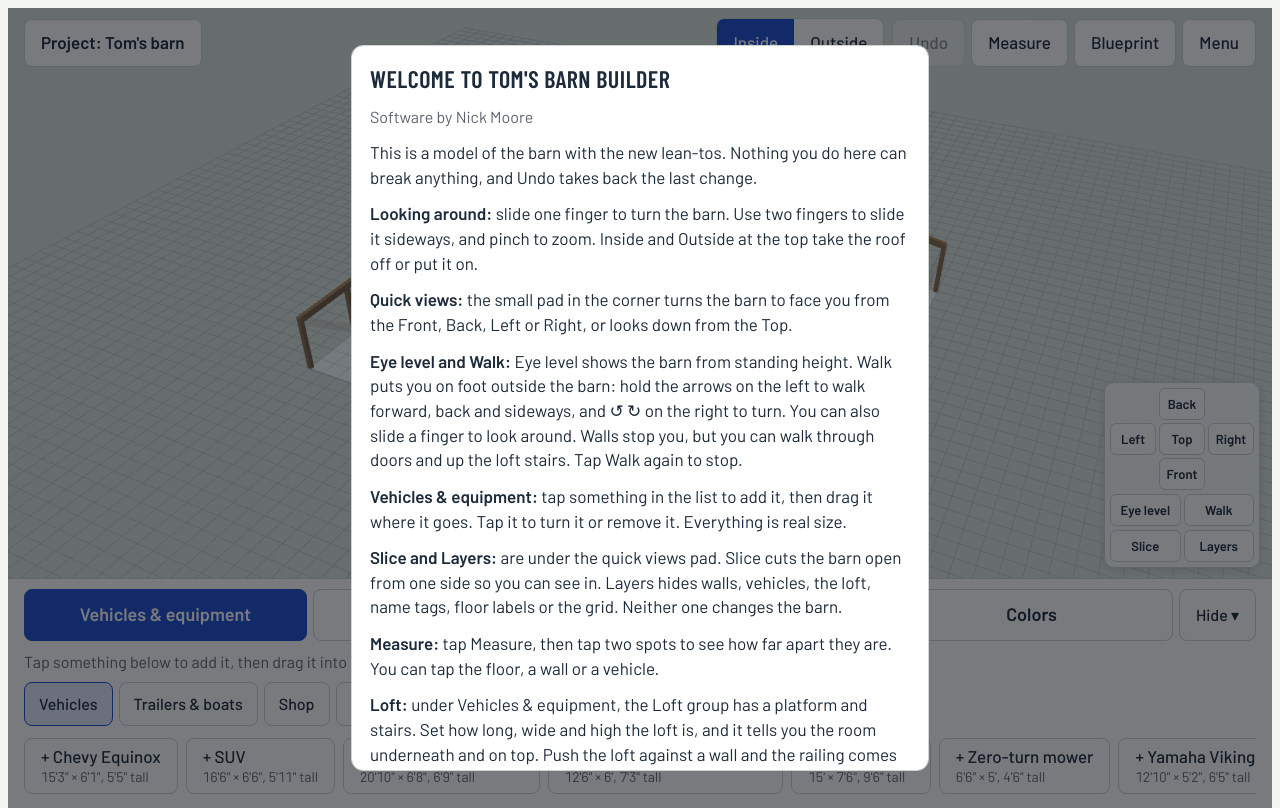
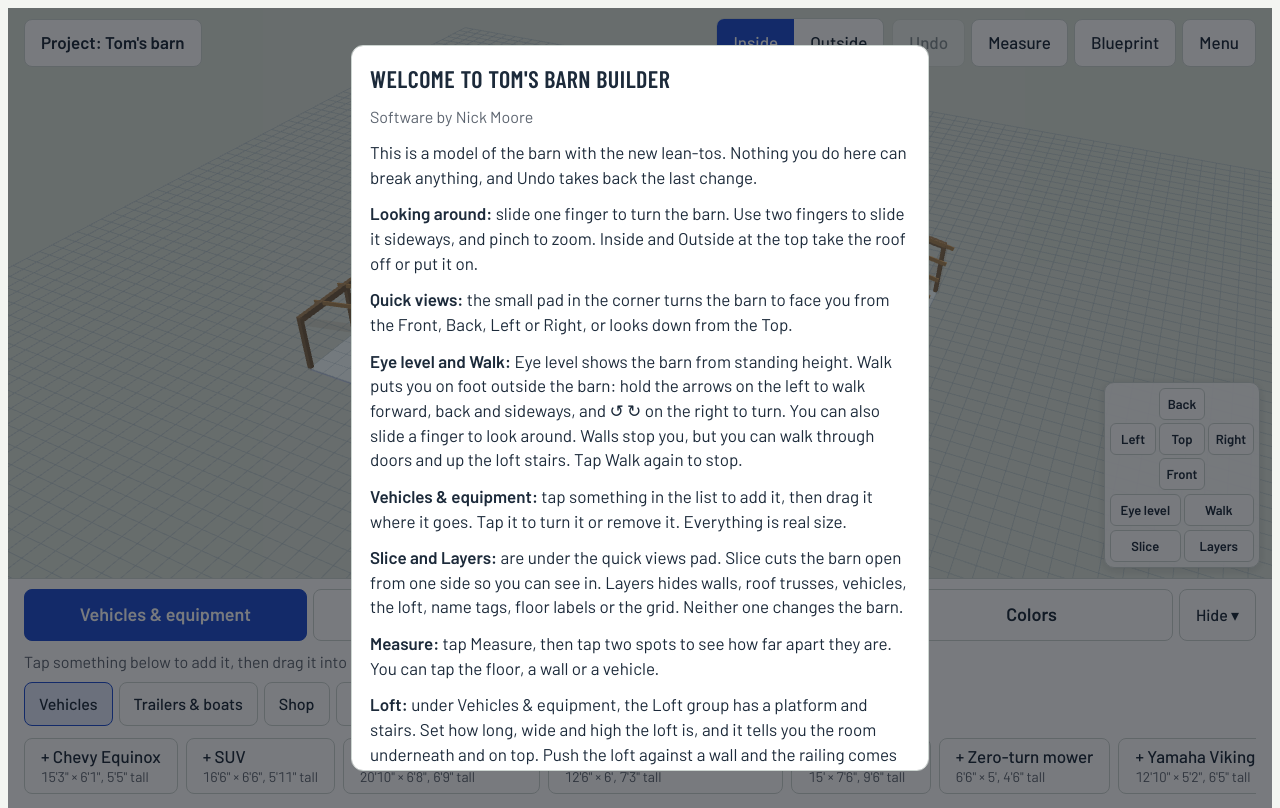
Before and after one commit to NMoore42/Barn-builder-, a plain HTML site: page app.html in a window 1280 px wide. Drawn offline with nearby package versions, Linux system fonts and the light colour scheme.

Commit message:
Roof trusses and lean-to rafters, with a Roof trusses layer

```diff
--- a/app.html
+++ b/app.html
@@ -423,7 +423,7 @@ function emptyGroup(g){while(g.children.length){const c=g.children.pop();c.trave
 
 const groundMat=new THREE.MeshBasicMaterial({color:0xdbe2d9});
 const ground=new THREE.Mesh(new THREE.PlaneGeometry(900,900),groundMat); ground.rotation.x=-Math.PI/2; ground.position.set(30,-0.22,24); scene.add(ground);
-let grid=null; const walk={on:false,x:0,z:0,y:0,h:0,p:-.06,hold:{},last:0,raf:0}; let look=null; const LAY={walls:true,items:true,loft:true,tags:true,floor:true,grid:true};
+let grid=null; const walk={on:false,x:0,z:0,y:0,h:0,p:-.06,hold:{},last:0,raf:0}; let look=null; const LAY={walls:true,trusses:true,items:true,loft:true,tags:true,floor:true,grid:true};
 function applyTheme(){const cs=getComputedStyle(document.documentElement), v=n=>cs.getPropertyValue(n).trim()||'#888';
   renderer.setClearColor(new THREE.Color(v('--sky'))); groundMat.color.set(v('--ground'));
   if(grid){scene.remove(grid);grid.geometry.dispose();grid.material.dispose();}
@@ -456,13 +456,24 @@ function buildRoof(){emptyGroup(roof);
   function quad(p){const geo=new THREE.BufferGeometry();geo.setAttribute('position',new THREE.Float32BufferAttribute(p.flat(),3));geo.setIndex([0,1,2,0,2,3]);geo.computeVertexNormals();roof.add(new THREE.Mesh(geo,roofMat));}
   const z0=-1,z1=D_ALL+1,o=.12,E=eave()+o,R=ridge()+o,H=leanHi()+o,Lo=leanLo()-(leanHi()-leanLo())/14+o;
   quad([[14,E,z0],[30,R,z0],[30,R,z1],[14,E,z1]]); quad([[46,E,z0],[30,R,z0],[30,R,z1],[46,E,z1]]);
-  quad([[14,H,z0],[-1,Lo,z0],[-1,Lo,z1],[14,H,z1]]); quad([[46,H,z0],[61,Lo,z0],[61,Lo,z1],[46,H,z1]]);}
+  quad([[14,H,z0],[-1,Lo,z0],[-1,Lo,z1],[14,H,z1]]); quad([[46,H,z0],[61,Lo,z0],[61,Lo,z1],[46,H,z1]]);buildTrusses();}
+/* roof trusses every 4 ft over the barn (bottom chord at wall height, W webs) and sloped rafters over the lean-tos */
+const trussG=new THREE.Group(),trussMat=new THREE.MeshLambertMaterial({color:0xb08a58});scene.add(trussG);
+function member(x1,y1,x2,y2,z,w,dp){const l=Math.hypot(x2-x1,y2-y1),m=new THREE.Mesh(new THREE.BoxGeometry(l,w||.45,dp||.15),trussMat);
+  m.position.set((x1+x2)/2,(y1+y2)/2,z);m.rotation.z=Math.atan2(y2-y1,x2-x1);trussG.add(m);}
+function buildTrusses(){emptyGroup(trussG);const E=eave()-.25,R=ridge()-.3,H=leanHi()-.25,Lo=leanLo()-(leanHi()-leanLo())/14-.25,x0=14,x1=46,xm=30,
+    b1=x0+(x1-x0)/3,b2=x0+2*(x1-x0)/3,ty=t=>E+(R-E)*t;
+  for(let z=.25;z<=D_ALL;z+=4){const zz=Math.min(z,D_ALL-.25);
+    member(x0,E,x1,E,zz);member(x0,E,xm,R,zz);member(xm,R,x1,E,zz);
+    member(b1,E,x0+(xm-x0)/2,ty(.5),zz,.3);member(b1,E,xm,R,zz,.3);member(b2,E,xm,R,zz,.3);member(b2,E,xm+(x1-xm)/2,ty(.5),zz,.3);
+    member(x0,H,-1,Lo,zz,.5);member(x1,H,61,Lo,zz,.5);}
+  trussG.visible=LAY.trusses;}
 const sidingTex=(()=>{const c=document.createElement('canvas');c.width=8;c.height=64;const x=c.getContext('2d');
   for(let i=0;i<2;i++){const g=x.createLinearGradient(0,i*32,0,i*32+32);g.addColorStop(0,'#8c8c8c');g.addColorStop(.14,'#efefef');g.addColorStop(1,'#ffffff');x.fillStyle=g;x.fillRect(0,i*32,8,32);}
   const t=new THREE.CanvasTexture(c);t.wrapS=t.wrapT=THREE.RepeatWrapping;t.anisotropy=4;return t;})();
 
 /* ================= state ================= */
-const slicePlane=new THREE.Plane(new THREE.Vector3(0,0,-1),1e6); renderer.localClippingEnabled=true; roofMat.clippingPlanes=[slicePlane];
+const slicePlane=new THREE.Plane(new THREE.Vector3(0,0,-1),1e6); renderer.localClippingEnabled=true; roofMat.clippingPlanes=[slicePlane]; trussMat.clippingPlanes=[slicePlane];
 const KEY='poleBarnPlanner.v1';
 let uid=1; const nid=()=>'i'+(uid++)+Math.random().toString(36).slice(2,6);
 const walls={}; let items=[];
@@ -681,7 +692,7 @@ function removeItemMesh(it){if(it.g){itemsG.remove(it.g);it.g.traverse(c=>{if(c.
 function itemShown(it){return CAT[it.t].g==='Loft'?LAY.loft:LAY.items;}
 function applyItemLayer(it){if(!it.g)return;const v=itemShown(it);it.g.visible=v;if(it.lab)it.lab.visible=v;}
 function applyLayers(){tagsOn=LAY.tags;wallsG.visible=LAY.walls;items.forEach(applyItemLayer);labelsG.visible=LAY.tags&&view!=='outside'&&!walk.on;
-  zoneLabels.forEach(z=>{z.me.visible=LAY.floor;});if(grid)grid.visible=LAY.grid;
+  zoneLabels.forEach(z=>{z.me.visible=LAY.floor;});if(grid)grid.visible=LAY.grid;trussG.visible=LAY.trusses;
   if(sel&&((sel.kind==='item'&&findItem(sel.id)&&!itemShown(findItem(sel.id)))||(sel.kind!=='item'&&!LAY.walls)))select(null);redraw();}
 function buildItem(it){removeItemMesh(it);const g=CAT[it.t].b(dims(it));g.userData.pick={kind:'item',id:it.i};it.g=g;itemsG.add(g);
   const tx=textTexture([CAT[it.t].n],'#ffffff','rgba(28,42,58,.82)'),sp=new THREE.Sprite(new THREE.SpriteMaterial({map:tx.t,depthWrite:false}));
@@ -1062,7 +1073,7 @@ const menuPage=settings=>{$('menuMain').hidden=settings;$('menuSettings').hidden
 $('mToSettings').onclick=()=>{menuPage(true);$('mBack').focus();};
 $('mBack').onclick=()=>{menuPage(false);$('mToSettings').focus();};
 $('btnMore').onclick=()=>{const m=$('menu');menuPage(false);m.style.top=(document.querySelector('.bar').offsetHeight+2)+'px';m.hidden=!m.hidden;$('btnMore').setAttribute('aria-expanded',String(!m.hidden));};
-const LAYER_LIST=[['walls','Walls and doors'],['items','Vehicles and equipment'],['loft','Loft and stairs'],['tags','Name tags'],['floor','Floor labels'],['grid','Grid']];
+const LAYER_LIST=[['walls','Walls and doors'],['trusses','Roof trusses'],['items','Vehicles and equipment'],['loft','Loft and stairs'],['tags','Name tags'],['floor','Floor labels'],['grid','Grid']];
 function saveLayers(){try{localStorage.setItem(KEY+'.layers',JSON.stringify(LAY));}catch(e){}}
 function renderLayers(){const list=$('layerList');list.textContent='';LAYER_LIST.forEach(([k,l])=>{const cb=h('input',{type:'checkbox',id:'lay-'+k});cb.checked=LAY[k];
   cb.addEventListener('change',()=>{LAY[k]=cb.checked;saveLayers();applyLayers();});list.append(h('label',{class:'lrow',for:'lay-'+k},cb,l));});}
@@ -1185,7 +1196,7 @@ function help(){closeMenu();dialog("Welcome to Tom's Barn Builder",
   h('p',null,h('b',null,'Quick views: '),'the small pad in the corner turns the barn to face you from the Front, Back, Left or Right, or looks down from the Top.'),
   h('p',null,h('b',null,'Eye level and Walk: '),'Eye level shows the barn from standing height. Walk puts you on foot outside the barn: hold the arrows on the left to walk forward, back and sideways, and ↺ ↻ on the right to turn. You can also slide a finger to look around. Walls stop you, but you can walk through doors and up the loft stairs. Tap Walk again to stop.'),
   h('p',null,h('b',null,'Vehicles & equipment: '),'tap something in the list to add it, then drag it where it goes. Tap it to turn it or remove it. Everything is real size.'),
-  h('p',null,h('b',null,'Slice and Layers: '),'are under the quick views pad. Slice cuts the barn open from one side so you can see in. Layers hides walls, vehicles, the loft, name tags, floor labels or the grid. Neither one changes the barn.'),
+  h('p',null,h('b',null,'Slice and Layers: '),'are under the quick views pad. Slice cuts the barn open from one side so you can see in. Layers hides walls, roof trusses, vehicles, the loft, name tags, floor labels or the grid. Neither one changes the barn.'),
   h('p',null,h('b',null,'Measure: '),'tap Measure, then tap two spots to see how far apart they are. You can tap the floor, a wall or a vehicle.'),
   h('p',null,h('b',null,'Loft: '),'under Vehicles & equipment, the Loft group has a platform and stairs. Set how long, wide and high the loft is, and it tells you the room underneath and on top. Push the loft against a wall and the railing comes off that side. To put something up there, add it while the loft is selected.'),
   h('p',null,h('b',null,'Doors & walls: '),'tap a wall to add a door or window there. Drag a door to slide it along the wall.'),
@@ -1196,7 +1207,7 @@ function help(){closeMenu();dialog("Welcome to Tom's Barn Builder",
   h('p',null,h('b',null,'Projects: '),'the Project button keeps separate versions of the barn, so you can try different ideas side by side.'),
   h('div',{class:'row'},h('button',{class:'primary',onclick:closeDialog},'Start')));}
 $('mHelp').onclick=help;
-const VERSION=58, VERSION_DATE='Nov 27';
+const VERSION=59, VERSION_DATE='Nov 27';
 {const stat=(label,value)=>h('div',{class:'stat'},h('span',null,label),h('b',null,value)),mug=h('div',{class:'mug','aria-hidden':'true'});
   mug.innerHTML='<svg viewBox="0 0 32 32" width="30" height="30" fill="none" stroke="currentColor" stroke-width="2" stroke-linejoin="round" stroke-linecap="round"><path d="M7 11h14v15a2 2 0 0 1-2 2H9a2 2 0 0 1-2-2z"/><path d="M21 14h3a3 3 0 0 1 3 3v3a3 3 0 0 1-3 3h-3"/><path d="M7 11a3 3 0 0 1 1-6 4 4 0 0 1 7-1 3.500 3.500 0 0 1 6 3 2.500 2.500 0 0 1 0 4"/><path d="M11 16v8M14 16v8M17 16v8"/></svg>';
   $('mVersion').append(h('div',{class:'about-head'},h('div',{class:'name'},"Tom's Barn Builder"),h('div',{class:'by'},'Software by Nick Moore')),
```
Also changed, not shown: index.html (+18 -7 lines).
